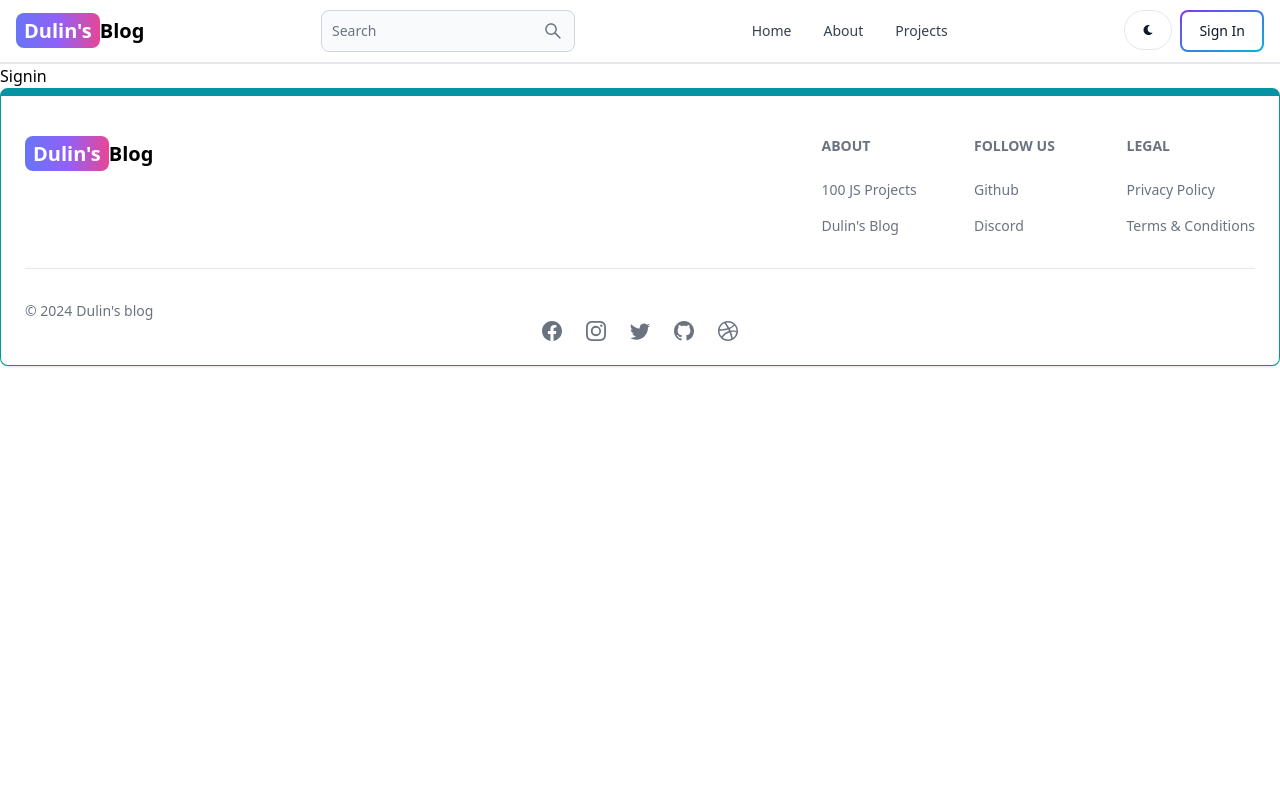
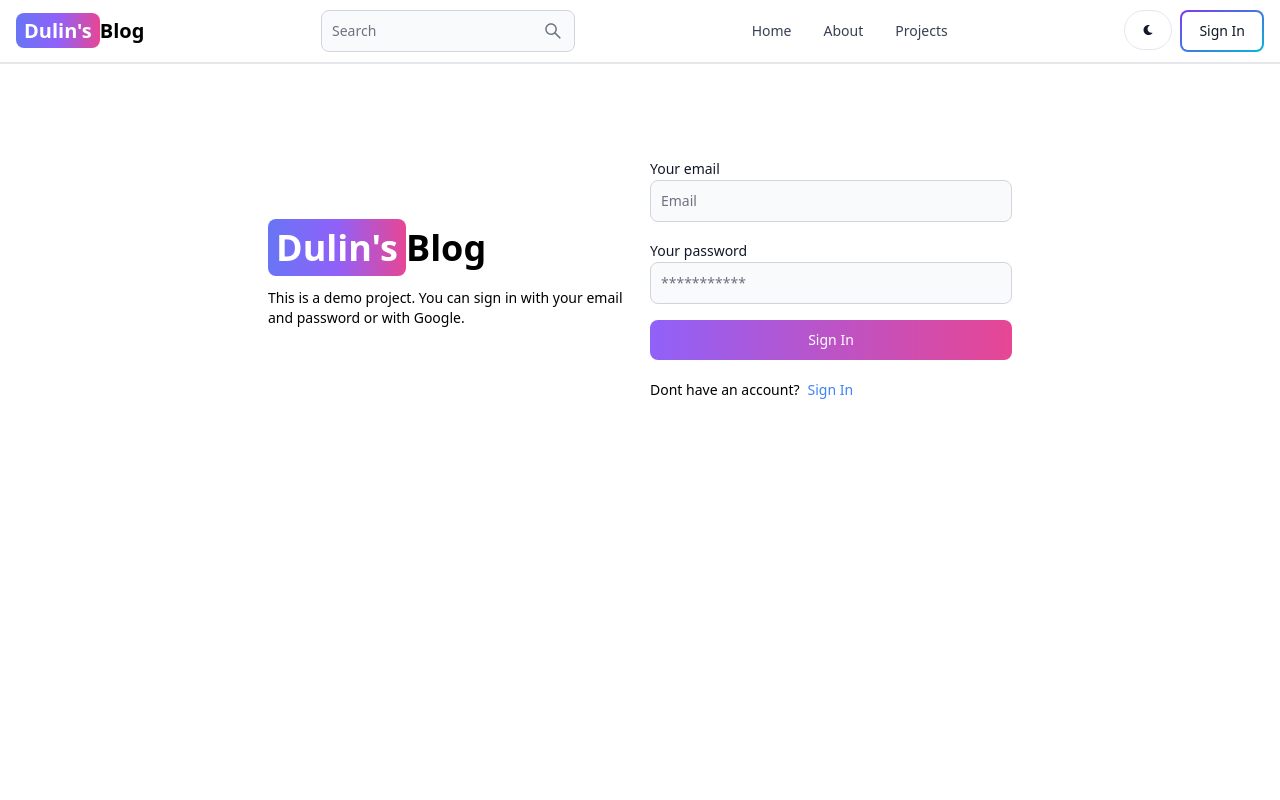
Before and after one commit to DulinPerera/Blog-Dashboard, a React (Vite) app in the folder client/: page /signin in a window 1280 px wide. Shown: the top 800 px of the page. Built offline with nearby package versions, Linux system fonts and the light colour scheme.

Commit message:
Complete signin page

```diff
--- a/client/src/pages/SignUp.jsx
+++ b/client/src/pages/SignUp.jsx
@@ -30,7 +30,7 @@
       }
       setLoading(false)
       if(res.ok){
-        navigate('/')
+        navigate('/signin')
       }
     }catch(error){
       setErrorMessage(error.message);
@@ -86,7 +86,7 @@
           </form>
           <div className="flex gap-2 text-sm mt-5">
             <span>Have an account?</span>
-            <Link to = "/sign-in" className="text-blue-500">
+            <Link to = "/signin" className="text-blue-500">
               Sign In
             </Link>
           </div>
--- a/client/src/pages/Signin.jsx
+++ b/client/src/pages/Signin.jsx
@@ -1,5 +1,96 @@
-export default function Signin() {
+import { Alert, Button, Label, Spinner, TextInput } from "flowbite-react"
+import { useState } from "react";
+import { Link,useNavigate } from "react-router-dom"
+
+export default function SignIn() {
+  const [formData,setFormData]=useState({});
+  const [errorMessage,setErrorMessage]=useState(null);
+  const [loading,setLoading]=useState(false);
+  const navigate=useNavigate();
+
+  const handleChange =(e)=>{
+    setFormData({...formData,[e.target.id]:e.target.value.trim()})
+  };
+  const handleSumbit = async(e)=>{
+    e.preventDefault();
+    if(!formData.email||!formData.password){
+      return setErrorMessage('Please fill out all fields.')
+    }
+    try{
+      setLoading(true)
+      setErrorMessage(null);
+      const res = await fetch('/api/auth/signin',{
+        method:'POST',
+        headers:{'Content-Type':'application/json'},
+        body:JSON.stringify(formData),
+      })
+      const data=await res.json();
+      if(data.success === false){
+        return setErrorMessage(data.message)
+      }
+      setLoading(false)
+      if(res.ok){
+        navigate('/')
+      }
+    }catch(error){
+      setErrorMessage(error.message);
+      setLoading(false)
+    }
+  }
+
   return (
-    <div>Signin</div>
+    <div className="min-h-screen mt-20">
+      <div className="flex p-3 max-w-3xl mx-auto flex-col md:flex-row md:items-center gap-5">
+        {/*Left */}
+        <div className="flex-1">
+          <Link to ="/" className=" font-bold dark:text-white text-4xl">
+          <span className='px-2 py-1 bg-gradient-to-r from-indigo-500 via-purple-500 to-pink-500 rounded-lg text-white'>Dulin's</span>
+          Blog
+          </Link>
+          <p className="text-sm mt-5">
+            This is a demo project. You can sign in with your email and password or with Google.
+          </p>
+        </div>
+
+        {/*Right*/}
+        <div className="flex-1">
+          <form className='flex flex-col gap-4' onSubmit={handleSumbit}>
+            <div >
+              <Label value ="Your email"/>
+              <TextInput
+                type="email" placeholder="Email" id="email" onChange={handleChange}
+              />
+            </div>
+            <div >
+              <Label value ="Your password"/>
+              <TextInput
+                type="password" placeholder="***********" id="password" onChange={handleChange}
+              />
+            </div>
+            <Button gradientDuoTone='purpleToPink' type="submit" disabled={loading}>
+              {
+                loading ?(
+                  <>
+                  <Spinner size="sm"/>
+                  <span className="pl-3">Loading...</span>
+                  </>
+                ):"Sign In"
+              }
+            </Button>
+          </form>
+          <div className="flex gap-2 text-sm mt-5">
+            <span>Dont have an account?</span>
+            <Link to = "/signup" className="text-blue-500">
+              Sign In
+            </Link>
+          </div>
+            {errorMessage && (
+              <Alert className='mt-5'color='failure'>
+                {errorMessage}
+              </Alert>
+            )}
+        </div>
+      </div>
+    </div>
   )
 }
```
